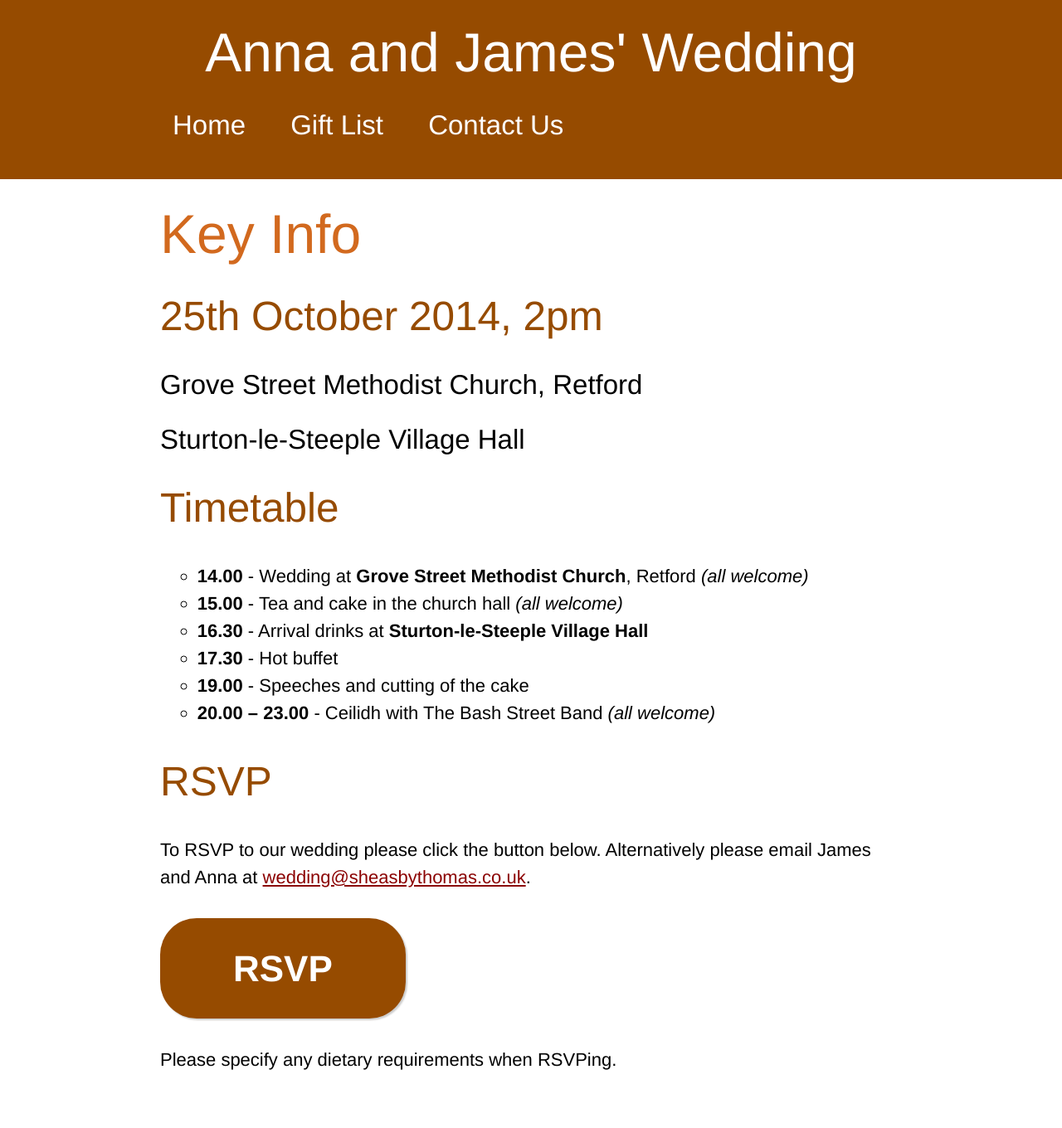
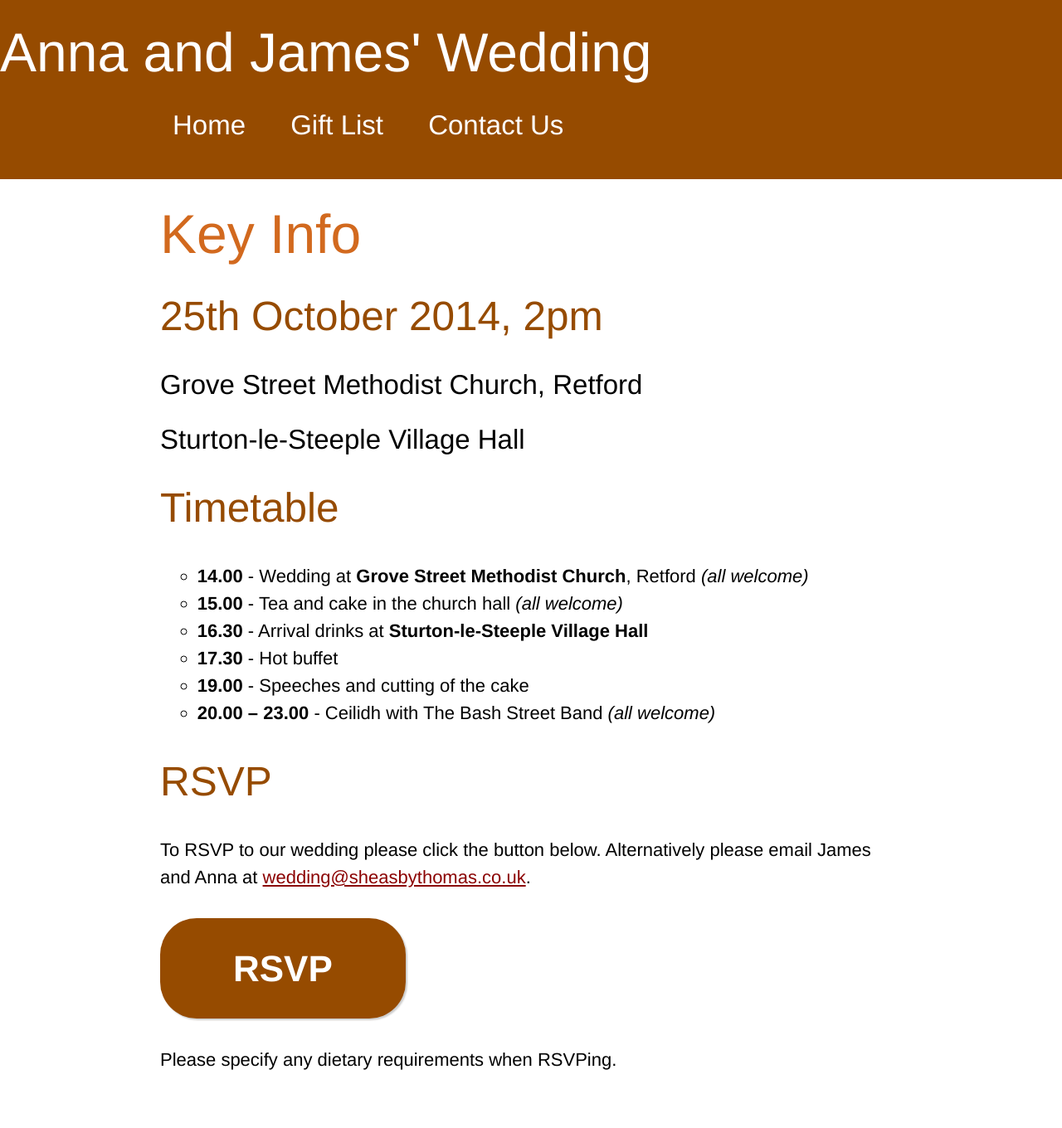
Before and after one commit to rightsaidjames/wedding, a Jekyll site: the page built from index.md, in a window 1280 px wide. Shown: the whole page at 83% size. Built offline with Jekyll 4.4.1, drawn with Linux system fonts in a browser that asks for light colours.

Commit message:
Centre-aligned h1 was bugging me

```diff
--- a/css/style.css
+++ b/css/style.css
@@ -10,10 +10,6 @@ header {
     background: rgb(150,75,0);
     padding-top: 30px;
     padding-bottom: 10px;
-}
-
-header h1 {
-    text-align: center;
 }
 
 main h1 {
```
